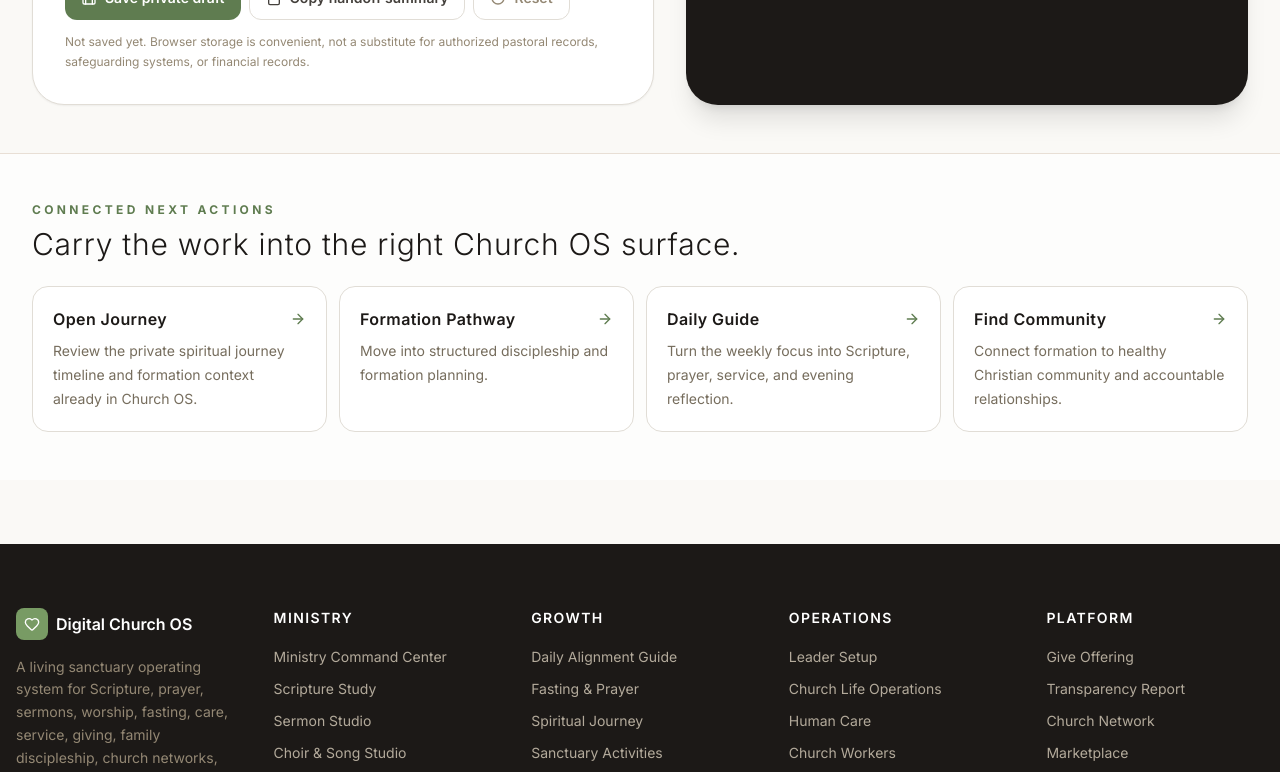
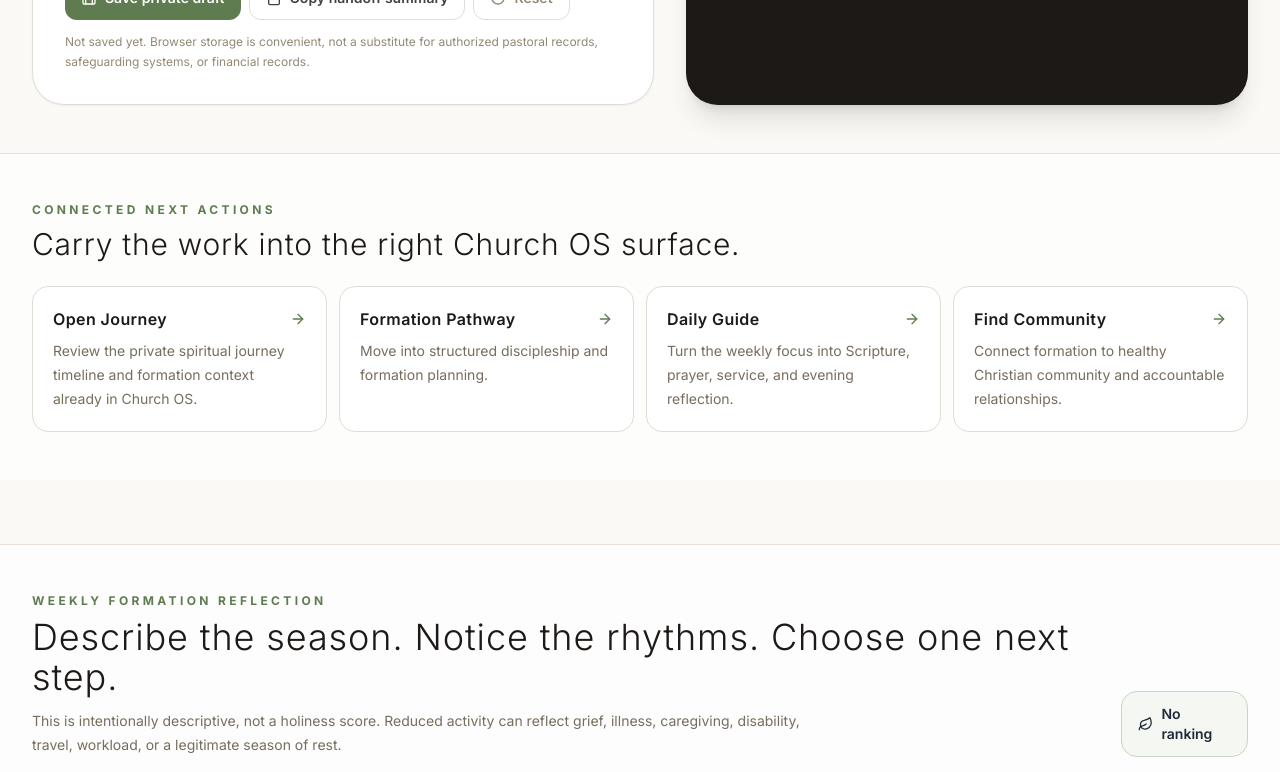
Before and after one commit to TechCodinz/digital-church-os, a Next.js app: page /growth-dna in a window 1280 px wide. Shown: the part 2000-2772 px from the top of the page. Built offline with nearby package versions, Linux system fonts and the light colour scheme; no server answers.

Commit message:
feat: mount growth DNA reflection engine

```diff
--- a/app/growth-dna/page.tsx
+++ b/app/growth-dna/page.tsx
@@ -1,7 +1,9 @@
 import { AdvancedMinistryWorkspace } from '@/components/ministry/AdvancedMinistryWorkspace';
+import { GrowthDnaReflection } from '@/components/ministry/GrowthDnaReflection';
 
 export default function GrowthDnaPage() {
   return (
+    <>
       <AdvancedMinistryWorkspace
         eyebrow="Growth DNA"
         title="See your formation rhythm clearly without reducing spiritual growth to a score."
@@ -29,5 +31,7 @@ export default function GrowthDnaPage() {
           'Sensitive care information stays out of generalized formation summaries unless the member deliberately brings it into that context.',
         ]}
       />
+      <GrowthDnaReflection />
+    </>
   );
 }
```
Lines whose indentation alone changed are shown as unchanged.
